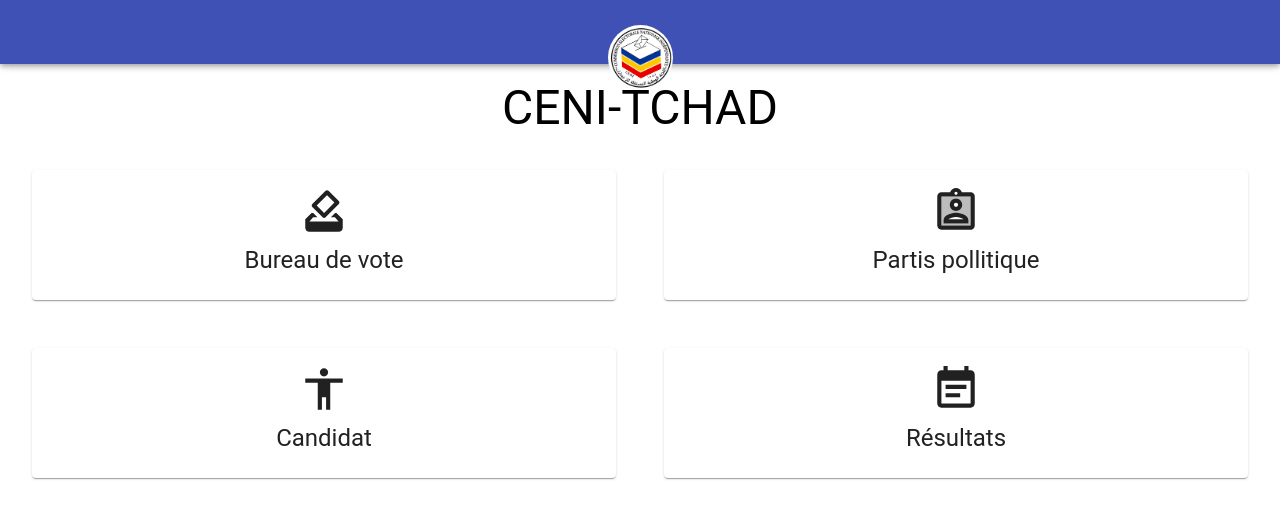
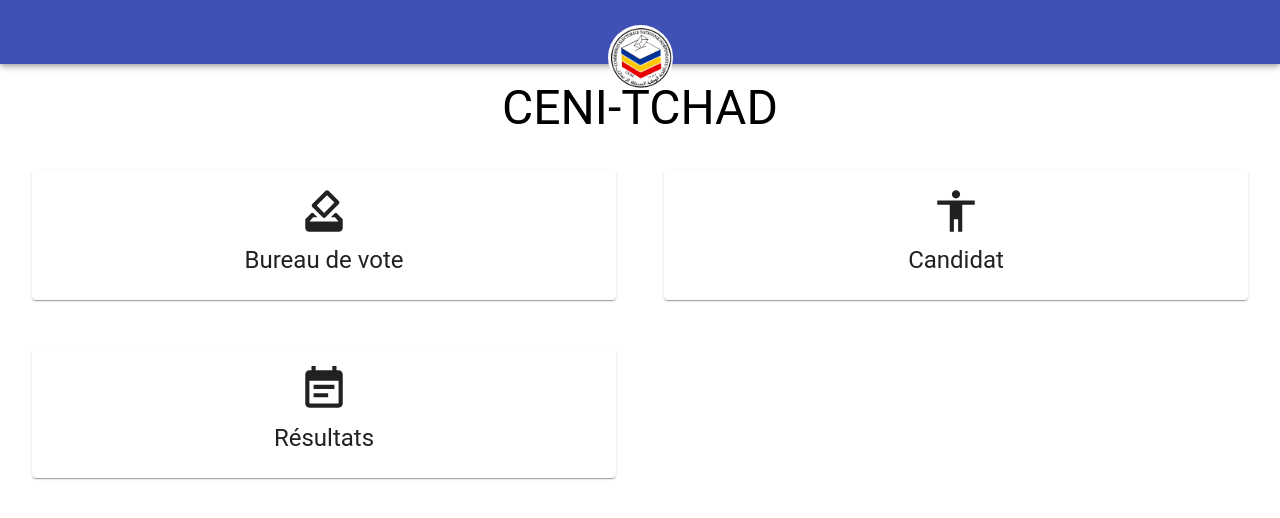
Before and after one commit to Yamingue/election, a React (Vite) app: page / in a window 1280 px wide. Shown: the top 518 px of the page. Built offline with nearby package versions, Linux system fonts and the light colour scheme.

Commit message:
retrait de partis pollitique

```diff
--- a/src/main.jsx
+++ b/src/main.jsx
@@ -26,7 +26,6 @@
         <Switch>
           <Route exact path='/' component={Home} />
           <Route exact path='/candidats' component={Candidat} />
-          <Route exact path='/partis' component={Partis} />
           <Route exact path='/bureau' component={Bureau} />
           <Route exact path='/resultats' component={Resultats} />
         </Switch>
--- a/src/pages/Home.jsx
+++ b/src/pages/Home.jsx
@@ -20,19 +20,6 @@
                                 <Typography variant='h5' align='center'>
                                     <HowToVote style={{ fontSize: '50px' }} /> <br />
                                     Bureau de vote
-                                </Typography>
-
-                            </CardContent>
-                        </Card>
-                        </Link>
-                    </Grid>
-                    <Grid item xs={6}>
-                    <Link to='/partis' style={{ textDecoration: "none" }}>
-                        <Card>
-                            <CardContent >
-                                <Typography variant='h5' align='center'>
-                                    <AssignmentIndTwoTone style={{ fontSize: '50px' }} /> <br />
-                                    Partis pollitique
                                 </Typography>
 
                             </CardContent>
```
